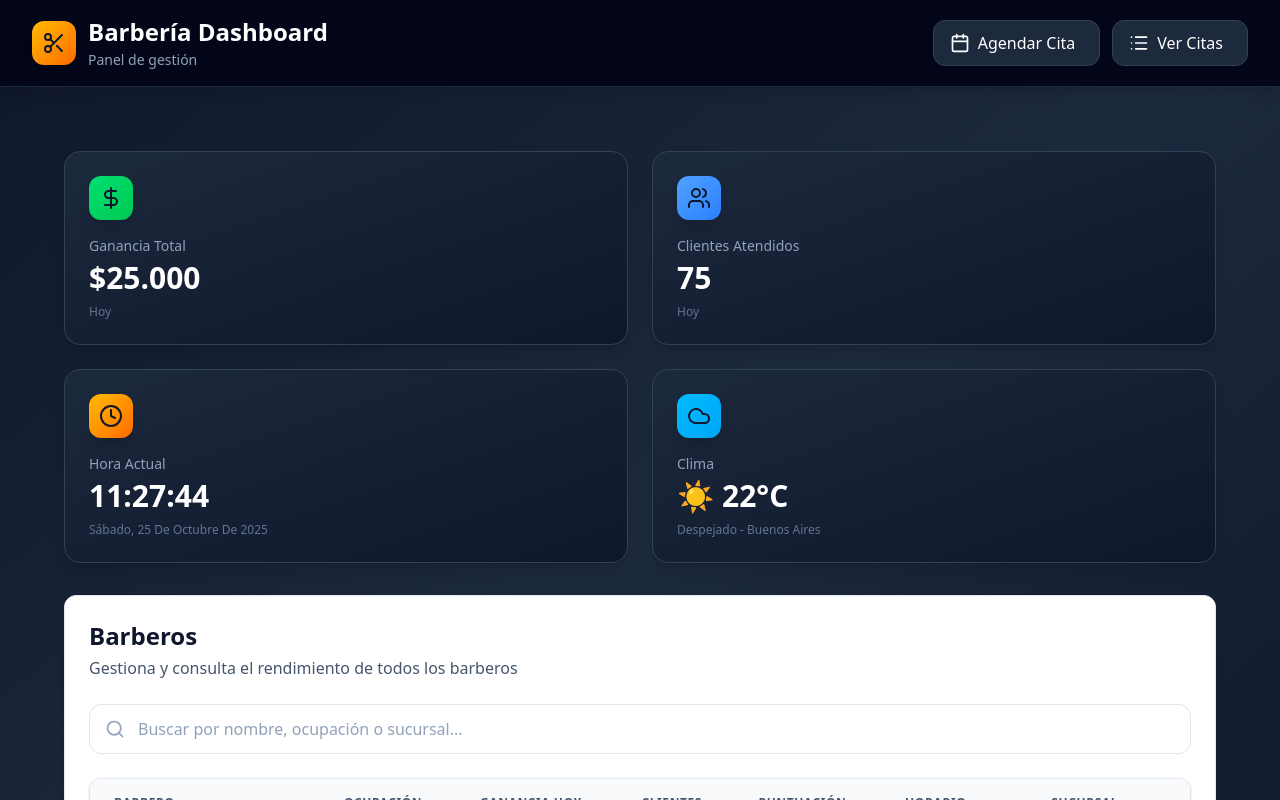
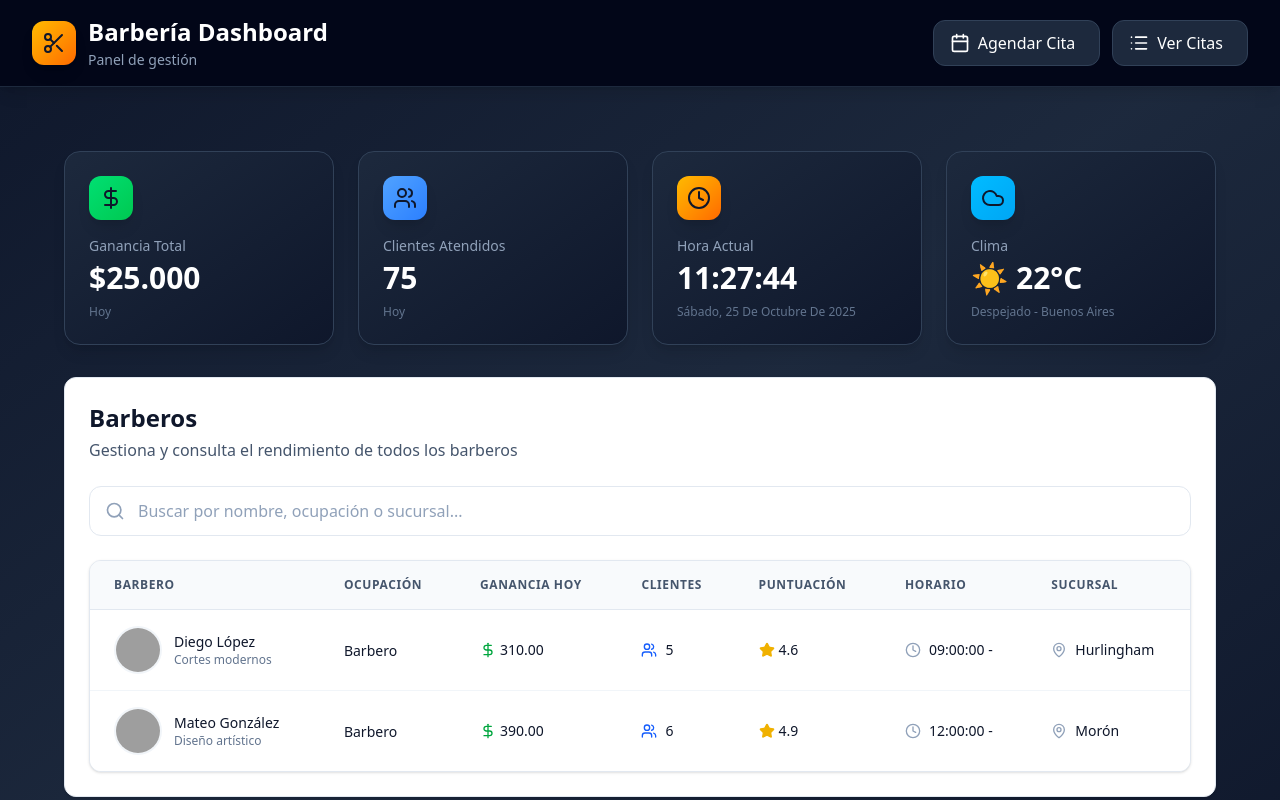
Before and after one commit to Bautista598/app-barber, a React (Vite) app: page / in a window 1280 px wide. Shown: the top 800 px of the page. Built offline with nearby package versions, Linux system fonts and the light colour scheme; no server answers; grey boxes are pictures that could not be loaded.

Commit message:
cambie la clase del div padre para que las 4 card estén una al lado de otra

```diff
--- a/src/components/StatsCards.jsx
+++ b/src/components/StatsCards.jsx
@@ -8,7 +8,7 @@
 
 function StatsCards({ earnTod, custTod }) {
 	return (
-		<div className="grid gap-6 sm:grid-cols-2">
+		<div className="grid gap-6 sm:grid-cols-4">
 			<StatCard
 				icon={DollarSign}
 				gradient="green"
```
